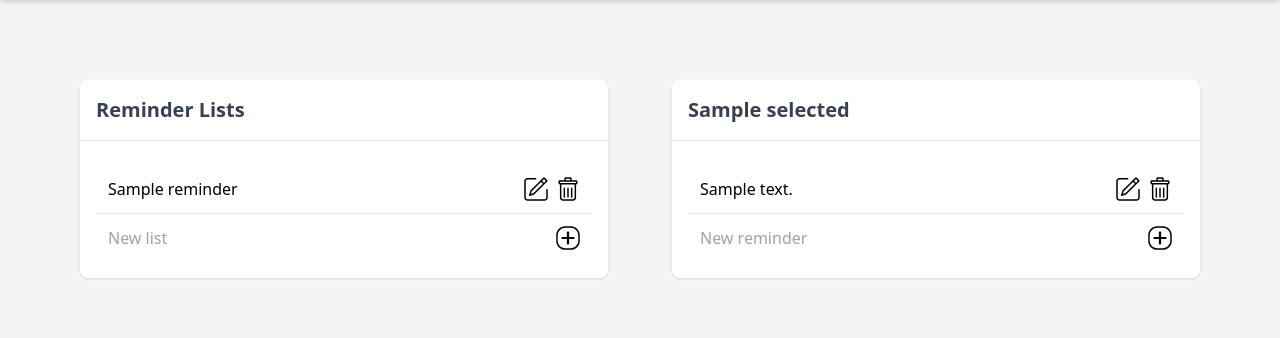
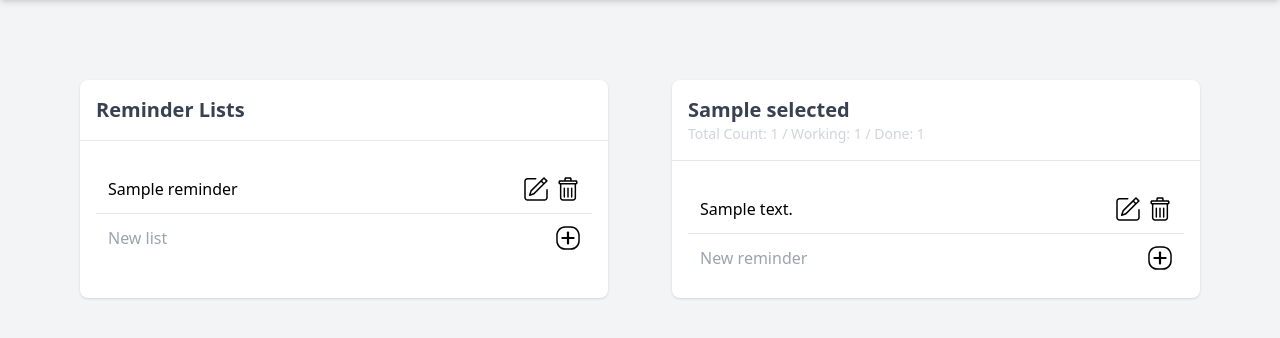
Before and after one commit to szto/foxy-reminder, a FastAPI app: template templates/pages/reminders.html in a window 1280 px wide. Shown: the part 72-410 px from the top of the page. Run offline with FastAPI, Linux system fonts and the light colour scheme; the template is opened without the code that fills it: most values are stand-ins (such as "Sample title", 1, 10 or a date in 2020); style sheets or scripts are compiled from the project's sources.

Commit message:
feat: add working and done count

```diff
--- a/app/routers/reminders.py
+++ b/app/routers/reminders.py
@@ -30,12 +30,18 @@ router = APIRouter()
 def _build_full_page_context(request: Request, storage: ReminderStorage):
     reminder_lists = storage.get_lists()
     selected_list = storage.get_selected_list()
+    selected_list_count = len(selected_list.items) if selected_list else 0
+    working_count = len([item for item in selected_list.items if not item.completed]) if selected_list else 0
+    done_count = selected_list_count - working_count
 
     return {
         "request": request,
         "owner": storage.owner,
         "reminder_lists": reminder_lists,
         "selected_list": selected_list,
+        "selected_list_count": selected_list_count,
+        "working_count": working_count,
+        "done_count": done_count,
     }
 
 
--- a/templates/partials/reminders/content.html
+++ b/templates/partials/reminders/content.html
@@ -10,7 +10,10 @@
     </div>
     <div class="bg-white rounded-lg shadow overflow-hidden m-4 reminders_content-items">
         {% if selected_list %}
-        <h3 class="text-xl font-semibold text-gray-700 p-4 mb-6 border-b">{{ selected_list.name }}</h3>
+        <div class="p-4 mb-6 border-b">
+            <h3 class="text-xl font-semibold text-gray-700">{{ selected_list.name }}</h3>
+            <p class="text-sm font-light text-gray-300">Total Count: {{ selected_list_count }} / Working: {{ working_count }} / Done: {{ done_count }}</p>
+        </div>
         <div class="divide-y m-4">
             {% for reminder_item in selected_list.items %}
                 {% include "partials/reminders/item-row.html" %}
```
